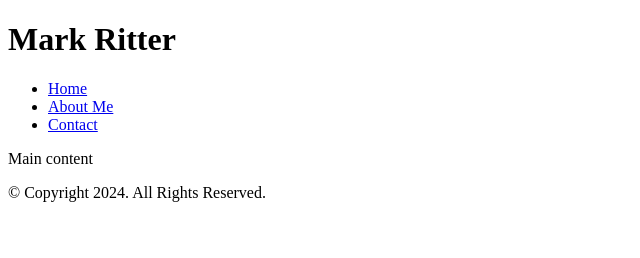
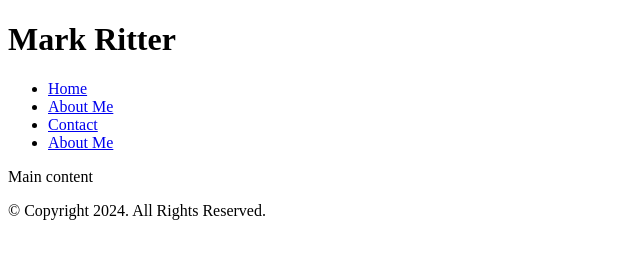
Before and after one commit to popeye99999/COSC1350-, a plain HTML site: page My Website/template.html in a window 1280 px wide. Shown: the whole page, without its empty margins (0-640 px from the left). Drawn offline with Linux system fonts and the light colour scheme.

Commit message:
Update template.html

```diff
--- a/My Website/template.html
+++ b/My Website/template.html
@@ -26,6 +26,8 @@
 				<li><a href="index.html">Home</a></li>
 				<li><a href="about.html">About Me</a></li>
 				<li><a href="contact.html">Contact</a></li>
+				<li><a href="about.html">About Me</a></li>
+
 			</ul>
 		</nav>
 
```
